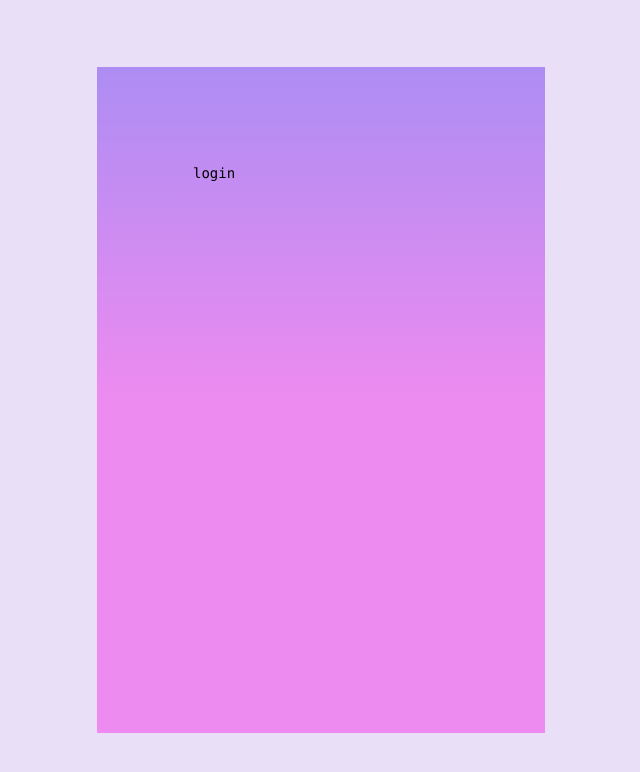
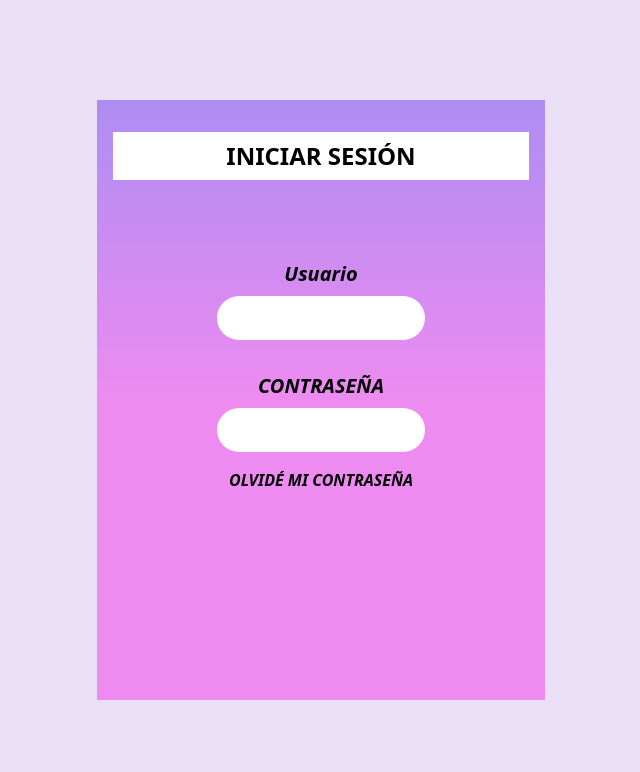
Before and after one commit to javi-diaz47/nomina, a Next.js app: page /login in a window 1280 px wide. Shown: the top 772 px of the page, without its empty margins (319-959 px from the left). Built offline with nearby package versions, Linux system fonts and the light colour scheme.

Commit message:
feat: add login styles

```diff
--- a/src/app/components/Buttons.js
+++ b/src/app/components/Buttons.js
@@ -4,7 +4,7 @@ export const Button = ({ className, children }) => {
   return (
     <div
       className={twMerge(
-        'w-full max-w-sm px-6 py-2 font-bold text-black bg-white uppercase font-extrabold transition-transform ease-in',
+        'w-full max-w-sm px-6 py-2 text-center not-italic text-black bg-white uppercase transition-transform ease-in',
         'hover:scale-105',
         className
       )}>
--- /dev/null
+++ b/src/app/components/Input.js
@@ -0,0 +1,8 @@
+export const Input = ({ label, name }) => {
+  return (
+    <div className="flex flex-col items-center justify-center gap-2 text-xl italic">
+      <label>{label}</label>
+      <input className="w-1/2 p-2 rounded-3xl" name={name} required />
+    </div>
+  )
+}
--- a/src/app/components/Wrapper.js
+++ b/src/app/components/Wrapper.js
@@ -1,5 +1,5 @@
 export const Wrapper = ({ children }) => {
   return (
-    <div className="w-full max-w-md h-5/6 bg-gradient-linear">{children}</div>
+    <div className="w-full max-w-md h-3/4 bg-gradient-linear">{children}</div>
   )
 }
--- a/src/app/layout.js
+++ b/src/app/layout.js
@@ -3,7 +3,7 @@ import './globals.css'
 export default function RootLayout({ children }) {
   return (
     <html lang="en">
-      <body className="flex items-center justify-center w-full h-screen bg-foreground">
+      <body className="flex items-center justify-center w-full h-screen italic font-extrabold bg-foreground">
         {children}
       </body>
     </html>
--- a/src/app/login/page.js
+++ b/src/app/login/page.js
@@ -1,12 +1,21 @@
+import { Button } from '../components/Buttons'
+import { Input } from '../components/Input'
 import { Wrapper } from '../components/Wrapper'
 
 export default function Login() {
   return (
     <Wrapper>
-      <main className="flex flex-col items-center justify-between min-h-screen p-24">
-        <div className="z-10 items-center justify-between w-full max-w-5xl font-mono text-sm lg:flex">
-          login
-        </div>
+      <main className="flex flex-col items-center h-full gap-4 px-4 py-8">
+        <header className="w-full mb-16">
+          <Button className="w-full max-w-full">
+            <h2 className="text-2xl">Iniciar sesión</h2>
+          </Button>
+        </header>
+        <form className="flex flex-col justify-center w-full gap-8 h-fit">
+          <Input label="Usuario" name="user" />
+          <Input label="CONTRASEÑA" name="password" />
+        </form>
+        <p>OLVIDÉ MI CONTRASEÑA</p>
       </main>
     </Wrapper>
   )
--- a/src/app/page.js
+++ b/src/app/page.js
@@ -3,7 +3,7 @@ import Link from 'next/link'
 
 export default function Home() {
   return (
-    <main className="h-full text-xl text-center min-w-max">
+    <main className="h-full text-xl min-w-max">
       <nav className="grid h-full place-content-center">
         <ul className="flex flex-col gap-8 m-0">
           <li>
```
